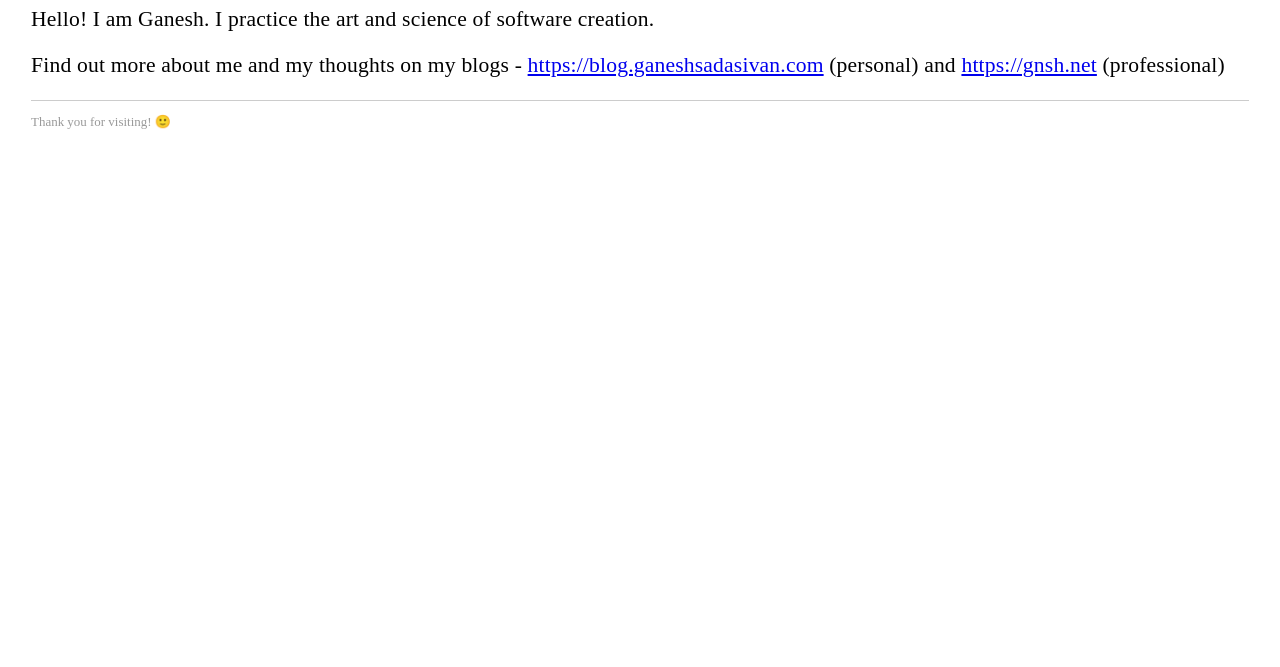
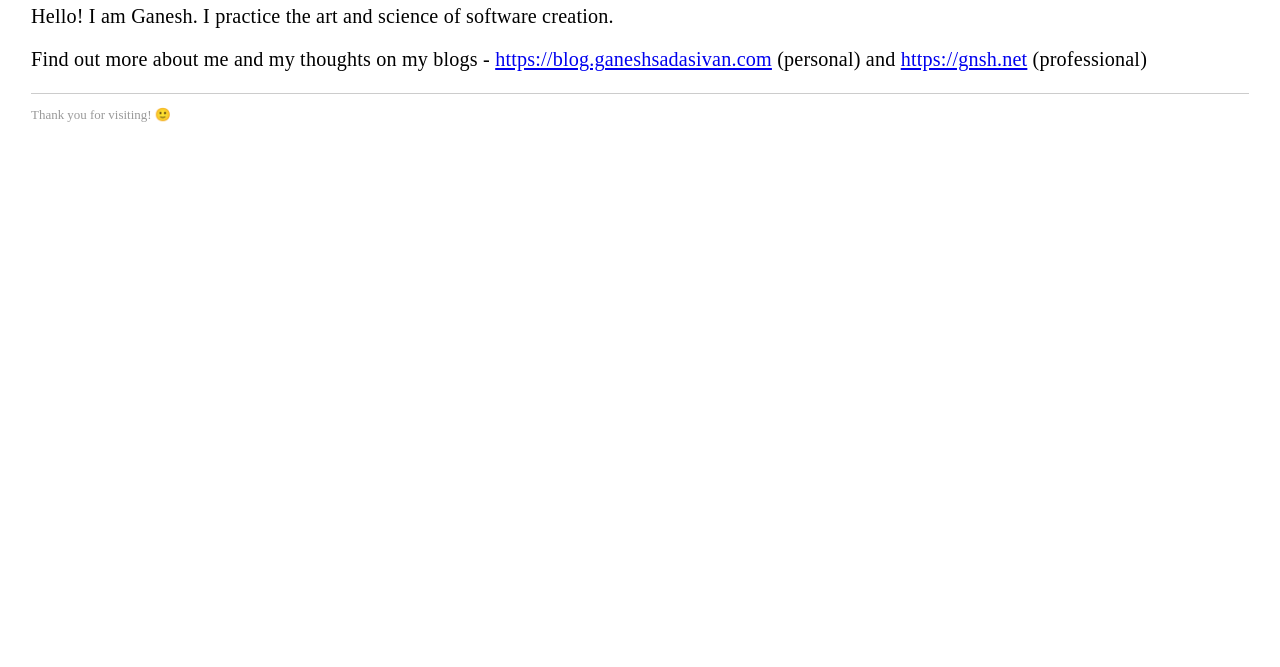
Before and after one commit to ganeshsadasivan/ganeshsadasivan.github.io, a plain HTML site: page index.html in a window 1280 px wide. Shown: the part 133-800 px from the top of the page. Drawn offline with Linux system fonts and the light colour scheme.

Commit message:
Update main.css

```diff
--- a/CSS/main.css
+++ b/CSS/main.css
@@ -15,7 +15,7 @@ header h1{
 
 main p {
 	letter-spacing: 0.18px;
-	font-size: 1.35rem;
+	font-size: 1.26rem;
 }
 
 footer {
```
